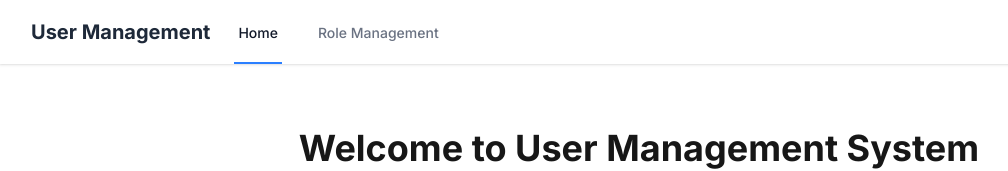
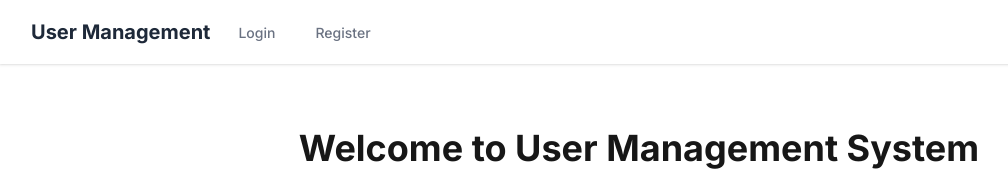
Before and after one commit to suthan-Houzed/my-first-app, a Next.js app: page / in a window 1280 px wide. Shown: the top 171 px of the page, without its empty margins (1-1009 px from the left). Built offline with nearby package versions, Linux system fonts and the light colour scheme; no server answers.

Commit message:
maintain a session with firebase

```diff
--- /dev/null
+++ b/app/api/auth/redirect/route.ts
@@ -0,0 +1,40 @@
+import { NextRequest, NextResponse } from 'next/server';
+import { cookies } from 'next/headers';
+
+export async function GET() {
+  const cookieStore = await cookies();
+  const token = cookieStore.get('auth-token');
+
+  if (!token) {
+    return NextResponse.redirect(new URL('/login', process.env.NEXT_PUBLIC_BASE_URL || 'http://localhost:3000'));
+  }
+
+  return NextResponse.redirect(new URL('/', process.env.NEXT_PUBLIC_BASE_URL || 'http://localhost:3000'));
+}
+
+export async function POST() {
+  const cookieStore = await cookies();
+  const token = cookieStore.get('auth-token');
+
+  if (!token) {
+    return NextResponse.redirect(new URL('/login', process.env.NEXT_PUBLIC_BASE_URL || 'http://localhost:3000'));
+  }
+
+  return NextResponse.redirect(new URL('/', process.env.NEXT_PUBLIC_BASE_URL || 'http://localhost:3000'));
+}
+
+export async function DELETE(request: NextRequest) {
+  const cookieStore = await cookies();
+
+  // Delete the cookie (marks it for deletion in the response)
+  cookieStore.delete('auth-token');
+
+  const token = cookieStore.get('auth-token');
+  console.log('token',token)
+  if (!token) {
+    return NextResponse.redirect(new URL('/login', request.url));
+  }
+
+  return NextResponse.redirect(new URL('/login', request.url));
+
+}
--- a/app/components/Header.tsx
+++ b/app/components/Header.tsx
@@ -3,10 +3,28 @@
 import React from 'react';
 import Link from 'next/link';
 import { usePathname } from 'next/navigation';
+import { useFirebase } from '../context/FirebaseContext';
 
 export default function Header() {
   const pathname = usePathname();
+  const { user, logout } = useFirebase();
 
+  const logoutHandler = async () => {
+    await logout();
+    // Optionally, you can redirect the user after logout
+    await fetch('/api/auth/redirect', {
+      method: 'DELETE',
+      headers: {
+        'Content-Type': 'application/json',
+      },
+    });
+  }
+
+
+  // Check if we're on auth pages
+  const isAuthPage = pathname === '/login' || pathname === '/register';
+  // console.log('isAuthPage',isAuthPage)
+  // console.log('user',user)
   return (
     <header className="bg-white shadow">
       <div className="max-w-7xl mx-auto px-4 sm:px-6 lg:px-8">
@@ -15,6 +33,7 @@ export default function Header() {
             <div className="flex-shrink-0 flex items-center">
               <span className="text-xl font-bold text-gray-800">User Management</span>
             </div>
+            {!isAuthPage && user ? (
               <nav className="ml-6 flex space-x-8">
                 <Link
                   href="/"
@@ -37,7 +56,42 @@ export default function Header() {
                   Role Management
                 </Link>
               </nav>
+            ) : !isAuthPage && !user ? (
+              <nav className="ml-6 flex space-x-8">
+                <Link
+                  href="/login"
+                  className={`inline-flex items-center px-1 pt-1 border-b-2 text-sm font-medium ${
+                    pathname === '/login'
+                      ? 'border-blue-500 text-gray-900'
+                      : 'border-transparent text-gray-500 hover:text-gray-700 hover:border-gray-300'
+                  }`}
+                >
+                  Login
+                </Link>
+                <Link
+                  href="/register"
+                  className={`inline-flex items-center px-1 pt-1 border-b-2 text-sm font-medium ${
+                    pathname === '/register'
+                      ? 'border-blue-500 text-gray-900'
+                      : 'border-transparent text-gray-500 hover:text-gray-700 hover:border-gray-300'
+                  }`}
+                >
+                  Register
+                </Link>
+              </nav>
+            ) : null}
           </div>
+          {!isAuthPage && user && (
+            <div className="flex items-center">
+              <span className="text-gray-700 mr-4">Welcome, {user.email}</span>
+              <button
+                className="bg-gray-100 hover:bg-gray-200 text-gray-800 px-4 py-2 rounded-md text-sm font-medium"
+                onClick={logoutHandler}
+              >
+                Logout
+              </button>
+            </div>
+          )}
         </div>
       </div>
     </header>
--- a/app/components/Navbar.tsx
+++ b/app/components/Navbar.tsx
@@ -5,7 +5,6 @@ import { useFirebase } from '../context/FirebaseContext';
 
 const Navbar = () => {
   const { user, logout } = useFirebase();
-
   return (
     <nav className="bg-gray-800 p-4">
       <div className="container mx-auto flex justify-between items-center">
--- a/app/config/firebase.ts
+++ b/app/config/firebase.ts
@@ -29,8 +29,8 @@ let db: Firestore | null = null;
 
 if (shouldInitialize) {
   app = getApps().length ? getApp() : initializeApp(firebaseConfig);
-console.log('firebaseConfig', firebaseConfig);
-  console.log('app', app);
+// console.log('firebaseConfig', firebaseConfig);
+//   console.log('app', app);
   if (typeof window !== 'undefined') {
     auth = getAuth(app);
     db = getFirestore(app);
--- a/app/context/FirebaseContext.tsx
+++ b/app/context/FirebaseContext.tsx
@@ -29,6 +29,8 @@
     updateDoc,
   } from 'firebase/firestore';
 
+  import { removeAuthToken, setAuthToken } from '@/app/utils/auth';
+
   interface UserData {
     id: string;
     name: string;
@@ -38,10 +40,10 @@
   }
 
   interface FirebaseContextType {
-    user: User | null;
+    user: UserData | null;
     loading: boolean;
-    register: (email: string, password: string, name: string, role: string) => Promise<void>;
-    login: (email: string, password: string) => Promise<void>;
+    register: (email: string, password: string, name: string, role: string) => Promise<UserData | null>;
+    login: (email: string, password: string) => Promise<UserData | null>;
     logout: () => Promise<void>;
     getUsers: () => Promise<UserData[]>;
     getUserById: (userId: string) => Promise<UserData | null>;
@@ -52,13 +54,23 @@
   const FirebaseContext = createContext<FirebaseContextType | undefined>(undefined);
 
   export function FirebaseProvider({ children }: { children: ReactNode }) {
-    const [user, setUser] = useState<User | null>(null);
+    const [user, setUser] = useState<UserData | null>(null);
     const [loading, setLoading] = useState(true);
 
     useEffect(() => {
       if (!auth) return;
+      console.log('auth',auth.currentUser)
       const unsubscribe = onAuthStateChanged(auth, (firebaseUser) => {
-        setUser(firebaseUser);
+        console.log('firebaseUser',firebaseUser)
+        if (firebaseUser) {
+          getUserById(firebaseUser.uid).then((userData) => {
+            setUser(userData);
+            console.log('userData',userData)
+          });
+        } else {
+          setUser(null);
+          console.log('userData1',user)
+        }
         setLoading(false);
       });
       return () => unsubscribe();
@@ -68,22 +80,33 @@
       if (!auth || !db) throw new Error("Firebase not initialized");
       const userCredential = await createUserWithEmailAndPassword(auth, email, password);
       const user = userCredential.user;
+      const token = await user.getIdToken();
+      setAuthToken(token);
       await setDoc(doc(db, 'users', user.uid), {
         name,
         email,
         role,
         createdAt: new Date().toISOString(),
       });
+      const userData = await getUserById(user.uid);
+      return userData;
     };
 
     const login = async (email: string, password: string) => {
       if (!auth) throw new Error("Firebase not initialized");
-      await signInWithEmailAndPassword(auth, email, password);
+      const userCredential = await signInWithEmailAndPassword(auth, email, password);
+      const user = userCredential.user;
+      const token = await user.getIdToken();
+      setAuthToken(token);
+      const userData = await getUserById(user.uid);
+      setUser(userData);
+      return userData;
     };
 
     const logout = async () => {
       if (!auth) throw new Error("Firebase not initialized");
       await signOut(auth);
+      setUser(null);
     };
 
     const getUsers = async () => {
@@ -111,8 +134,13 @@
     const deleteUser = async (userId: string) => {
       if (!db) throw new Error("Firebase not initialized");
       await deleteDoc(doc(db, 'users', userId));
-      if (user?.uid === userId && auth) {
-        await deleteAuthUser(user);
+      if (user?.id === userId && auth) {
+        const userData = await getUserById(userId);
+        if (userData) {
+          await deleteAuthUser(userData.id as unknown as User);
+        }
+      } else {
+        throw new Error("User not found");
       }
     };
 
--- a/app/layout.tsx
+++ b/app/layout.tsx
@@ -3,7 +3,6 @@ import { Inter } from "next/font/google";
 import "./globals.css";
 import Header from "./components/Header";
 import ClientProviders from "./ClientProviders";
-
 const inter = Inter({ subsets: ['latin'] });
 
 export const metadata: Metadata = {
--- a/app/login/page.tsx
+++ b/app/login/page.tsx
@@ -20,8 +20,13 @@ export default function LoginPage() {
     setLoading(true);
 
     try {
-      await login(email, password);
-      router.push('/');
+      const userData = await login(email, password);
+      if (userData) {
+        // Use the API route for redirection
+        window.location.href = '/api/auth/redirect';
+      } else {
+        setError('Failed to login. Please try again.');
+      }
     } catch (err) {
       if (err instanceof FirebaseError) {
         setError(err.message);
--- a/app/register/page.tsx
+++ b/app/register/page.tsx
@@ -4,6 +4,7 @@ import { useState } from 'react';
 import { useRouter } from 'next/navigation';
 import { useFirebase } from '../context/FirebaseContext';
 import { FirebaseError } from 'firebase/app';
+import Link from 'next/link';
 
 type UserRole = 'admin' | 'user';
 
@@ -24,8 +25,13 @@ export default function RegisterPage() {
     setLoading(true);
 
     try {
-      await register(formData.email, formData.password, formData.name, formData.role);
-      router.push('/');
+      const userData = await register(formData.email, formData.password, formData.name, formData.role);
+      if (userData) {
+        // Use the API route for redirection
+        window.location.href = '/api/auth/redirect';
+      } else {
+        setError('Registration failed. Please try again.');
+      }
     } catch (err) {
       if (err instanceof FirebaseError) {
         setError(err.message);
@@ -118,6 +124,14 @@ export default function RegisterPage() {
             </button>
           </div>
         </form>
+        <div className="text-center">
+          <p className="text-sm text-gray-600">
+            Don&apos;t have an account?{' '}
+            <Link href="/login" className="font-medium text-indigo-600 hover:text-indigo-500">
+              login
+            </Link>
+          </p>
+        </div>
       </div>
     </div>
   );
--- /dev/null
+++ b/app/utils/auth.ts
@@ -0,0 +1,19 @@
+// utils/auth.ts
+
+export const setAuthToken = (token: string) => {
+  // Set cookie with proper options
+  document.cookie = `auth-token=${token}; path=/; max-age=3600; secure; samesite=strict`;
+};
+
+export const getAuthToken = (): string | null => {
+  if (typeof window !== 'undefined') {
+    return localStorage.getItem('auth-token');
+  }
+  return null;
+};
+
+export const removeAuthToken = () => {
+  if (typeof window !== 'undefined') {
+    localStorage.removeItem('auth-token');
+  }
+};
--- /dev/null
+++ b/middleware.ts
@@ -0,0 +1,39 @@
+import { NextResponse } from 'next/server';
+import type { NextRequest } from 'next/server';
+
+// Define public paths that don't require authentication
+const publicPaths = ['/login', '/register'];
+
+export function middleware(request: NextRequest) {
+  const { pathname } = request.nextUrl;
+  const token = request.cookies.get('auth-token');
+
+  // Check if the path is public
+  const isPublicPath = publicPaths.includes(pathname);
+  // If user is not authenticated and trying to access protected route
+  console.log('isPublicPath',isPublicPath)
+  if (!token && !isPublicPath) {
+    return NextResponse.redirect(new URL('/login', request.url));
+  }
+
+  // If user is authenticated and trying to access login/register
+  if (token && isPublicPath) {
+    return NextResponse.redirect(new URL('/', request.url));
+  }
+
+  return NextResponse.next();
+}
+
+// Configure which paths the middleware should run on
+export const config = {
+  matcher: [
+    /*
+     * Match all request paths except for the ones starting with:
+     * - api (API routes)
+     * - _next/static (static files)
+     * - _next/image (image optimization files)
+     * - favicon.ico (favicon file)
+     */
+    '/((?!api|_next/static|_next/image|favicon.ico).*)',
+  ],
+};
```
Also changed, not shown: app/ClientProviders.tsx (+5 -5 lines). Lines whose indentation alone changed are shown as unchanged.
